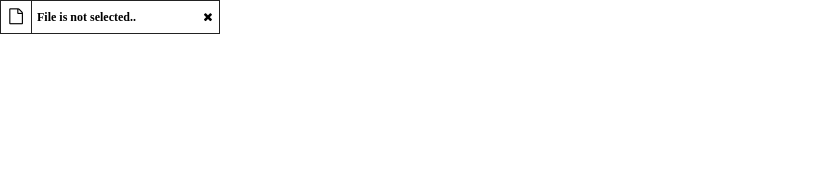
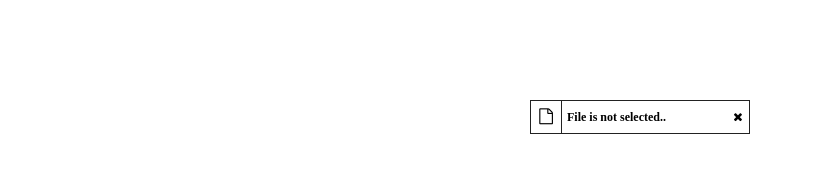
Before and after one commit to Winns/psdevFileInput-demo-page, a plain HTML site: page index.html in a window 1280 px wide. Shown: the whole page, without its empty margins (0-813 px from the left). Drawn offline with Linux system fonts and the light colour scheme.

Commit message:
Demo update

```diff
--- a/index.html
+++ b/index.html
@@ -7,6 +7,13 @@
 
 	<link rel="stylesheet" href="css/font-awesome.css">
 	<link rel="stylesheet" href="css/psdev.fileinput.css">
+
+	<style>
+		body {
+			margin-top: 100px;
+			text-align: center;
+		}
+	</style>
 </head>
 <body>
 
```
